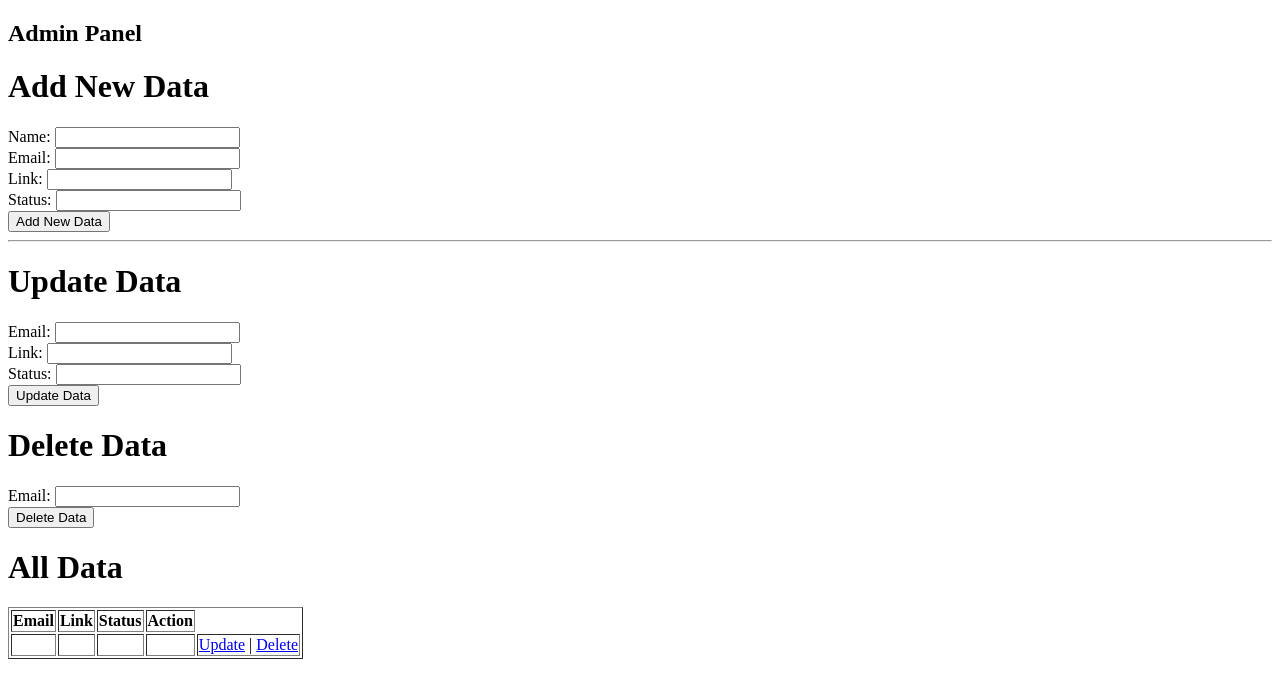
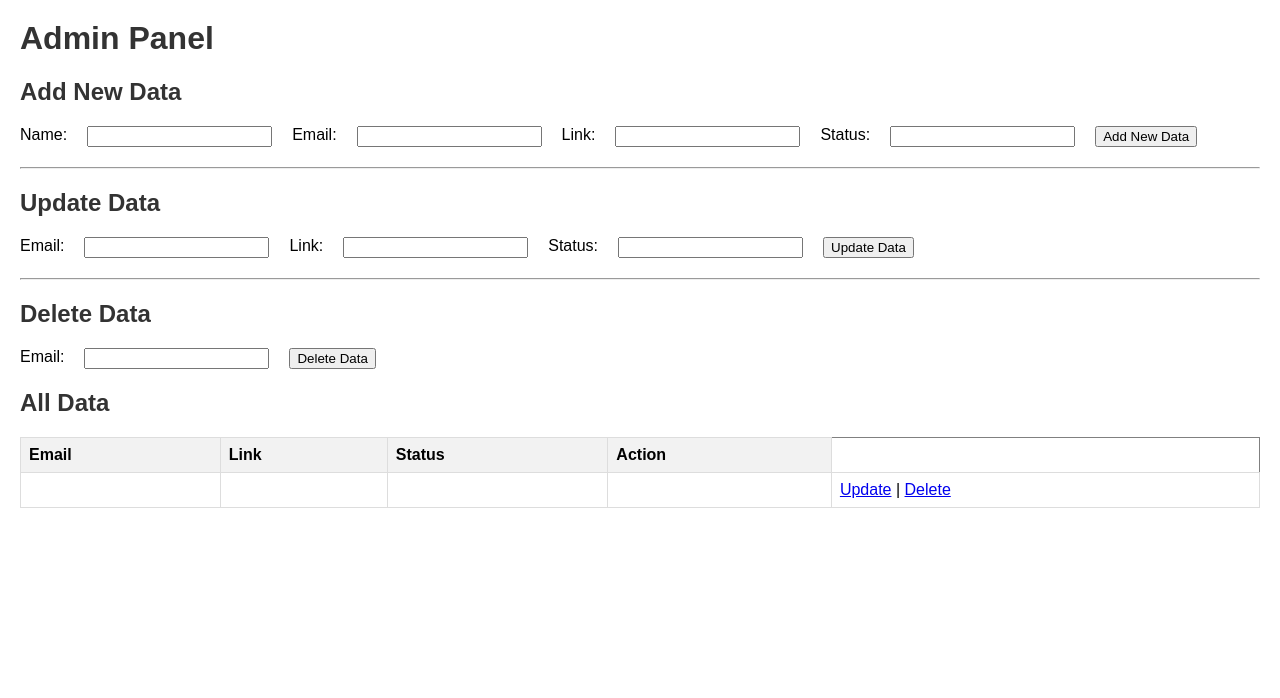
Before and after one commit to Kun0311al/Panamara_group, a PHP site: page /admin/admin.php in a window 1280 px wide. Shown: the top 698 px of the page. Run offline with PHP 8.4, Linux system fonts and the light colour scheme; the visitor is signed in with stand-in values (Sample User, id 1); tables that the repository leaves empty or names only in its code hold one stand-in row (values such as "Sample post"); data that the repository does not hold is empty.

Commit message:
Update admin.php

```diff
--- a/admin/admin.php
+++ b/admin/admin.php
@@ -17,14 +17,55 @@ if (!isset($_SESSION['admin']) || $_SESSION['admin'] !== true) {
     <meta charset="UTF-8">
     <meta name="viewport" content="width=device-width, initial-scale=1.0">
     <title>Admin Panel</title>
+
+    <style>
+        body {
+            font-family: Arial, sans-serif;
+            margin: 20px;
+        }
+
+        h2 {
+            color: #333;
+        }
+
+        form {
+            margin-bottom: 20px;
+            display: flex;
+        }
+
+        input {
+            margin: 0 20px;
+        }
+
+        table {
+            width: 100%;
+            border-collapse: collapse;
+            margin-top: 20px;
+        }
+
+        th, td {
+            border: 1px solid #ddd;
+            padding: 8px;
+            text-align: left;
+        }
+
+        th {
+            background-color: #f2f2f2;
+        }
+
+        h1 {
+            margin-top: 20px;
+            color: #333;
+        }
+    </style>
 </head>
 <body>
 
-<h2>Admin Panel</h2>
+<h1>Admin Panel</h1>
 
 <!-- Add New Data Form -->
+<h2>Add New Data</h2>
 <form action="add_data.php" method="post">
-    <h1>Add New Data</h1>
     <label for="newEmail">Name:</label>
     <input type="text" id="newName" name="newName" required>
     <br>
@@ -43,8 +84,8 @@ if (!isset($_SESSION['admin']) || $_SESSION['admin'] !== true) {
 <hr>
 
 <!-- Update Data Form -->
+<h2>Update Data</h2>
 <form action="update_data.php" method="post">
-    <h1>Update Data</h1>
     <label for="updateEmail">Email:</label>
     <input type="email" id="updateEmail" name="updateEmail" required>
     <br>
@@ -57,9 +98,11 @@ if (!isset($_SESSION['admin']) || $_SESSION['admin'] !== true) {
     <button type="submit">Update Data</button>
 </form>
 
+<hr>
+
 <!-- Delete Data Form -->
+<h2>Delete Data</h2>
 <form action="delete_data.php" method="post">
-    <h1>Delete Data</h1>
     <label for="deleteEmail">Email:</label>
     <input type="email" id="deleteEmail" name="deleteEmail" required>
     <br>
@@ -67,7 +110,7 @@ if (!isset($_SESSION['admin']) || $_SESSION['admin'] !== true) {
 </form>
 
 <!-- Display All Data -->
-<h1>All Data</h1>
+<h2>All Data</h2>
 <table border="1">
     <tr>
         <th>Email</th>
```
